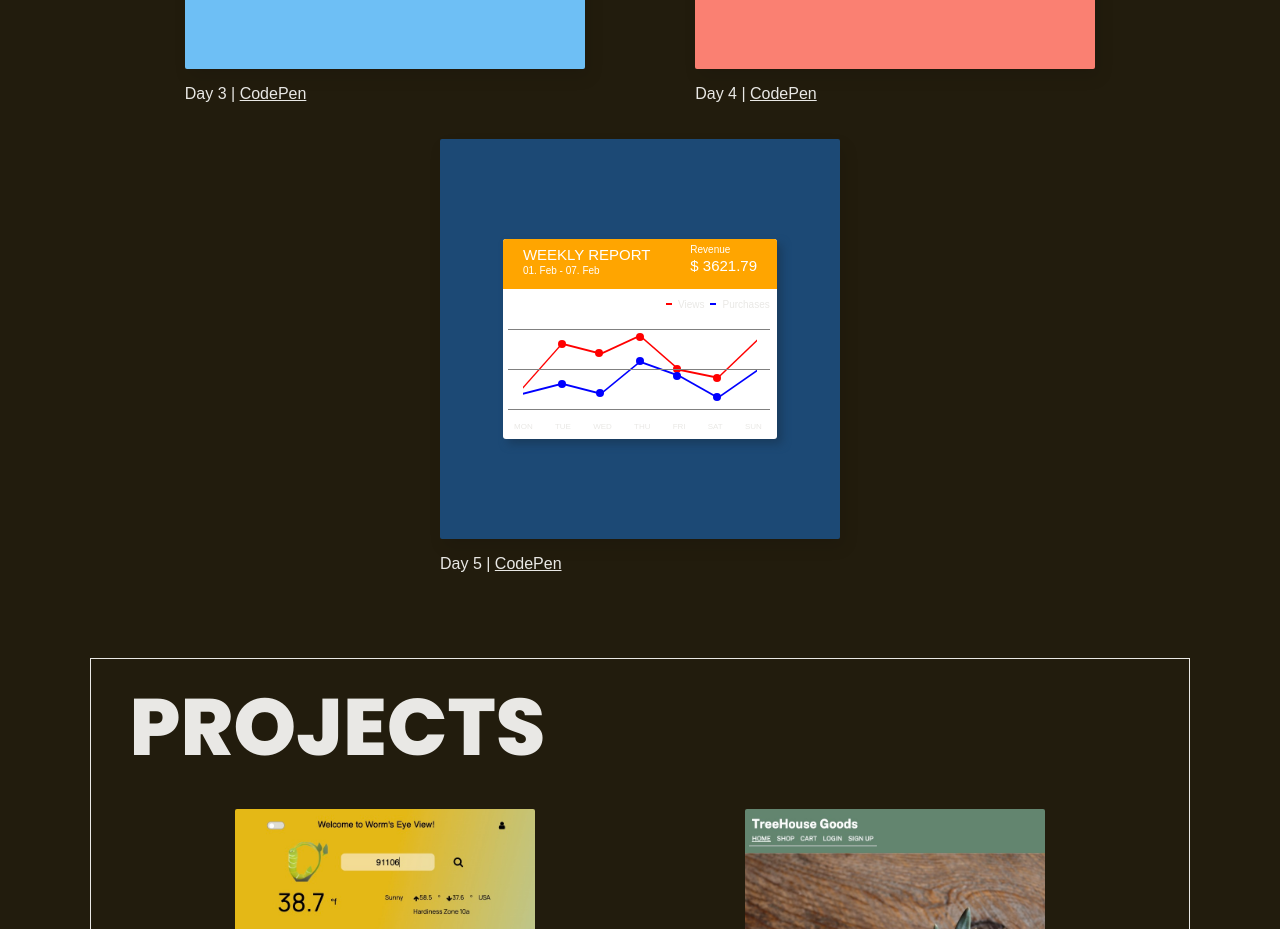
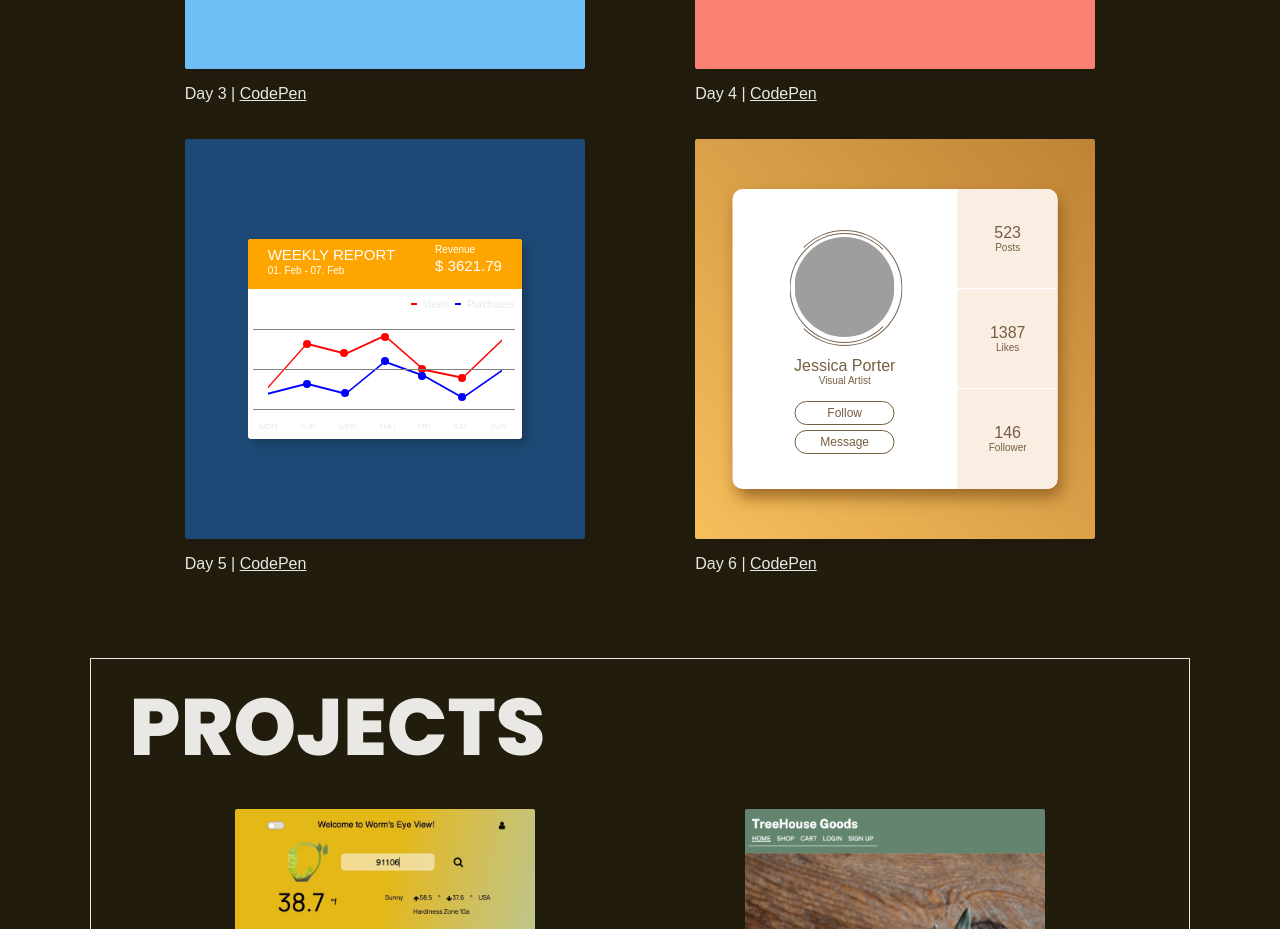
Before and after one commit to anemard/portfolio_tech_website, a React (Create React App) app: page /challenge in a window 1280 px wide. Shown: the part 1120-2049 px from the top of the page. Built offline with nearby package versions, Linux system fonts and the light colour scheme; grey boxes are pictures that could not be loaded.

Commit message:
added challenge day6

```diff
--- a/src/components/100DayCSS/Day4.css
+++ b/src/components/100DayCSS/Day4.css
@@ -1,6 +1,6 @@
 @import url(https://fonts.googleapis.com/css?family=Open+Sans:700,300);
 
-.frame {
+.frame4 {
   position: relative;
   /* top: 50%;
   left: 50%; */
@@ -18,7 +18,7 @@
 	-moz-osx-font-smoothing: grayscale;
 }
 
-.center {
+.center4 {
   position: absolute;
   top: 50%;
   left: 50%;
--- a/src/components/100DayCSS/Day4.js
+++ b/src/components/100DayCSS/Day4.js
@@ -5,8 +5,8 @@ function Day4() {
 
     return (
       <div>
-        <div class="frame">
-            <div class="center">
+        <div class="frame4">
+            <div class="center4">
                 <div id="bigCircle"></div>
                 <div id="midCircle"></div>
                 <div id="smCircle"></div>
--- a/src/components/100DayCSS/Day6.css
+++ b/src/components/100DayCSS/Day6.css
@@ -0,0 +1,164 @@
+@import url(https://fonts.googleapis.com/css?family=Open+Sans:700,300);
+
+.frame6 {
+  position: relative;
+  /* top: 50%;
+  left: 50%; */
+  width: 400px;
+  height: 400px;
+  /* margin-top: -200px;
+  margin-left: -200px; */
+  border-radius: 2px;
+	box-shadow: 4px 8px 16px 0 rgba(0,0,0,0.1);
+	overflow: hidden;
+  background: yellow;
+	background-image: linear-gradient(to bottom left, #bf8336, #f7be5c);
+  color: #333;
+	font-family: 'Open Sans', Helvetica, sans-serif;
+	-webkit-font-smoothing: antialiased;
+	-moz-osx-font-smoothing: grayscale;
+}
+
+.center6 {
+  position: absolute;
+  top: 50%;
+  left: 50%;
+  transform: translate(-50%,-50%);
+}
+
+.box {
+	width: 325px;
+	height: 300px;
+	background: white;
+	border-radius: 10px;
+	display: flex;
+	flex-direction: row;
+	box-shadow: 4px 8px 16px 0 #996726;
+}
+
+.profile {
+	width:224px;
+	height: 319px;
+	display: flex;
+	flex-direction: column;
+	justify-content: center;
+	align-items: center;
+}
+
+.profile-image {
+	width: 100px;
+	height: 100px;
+	border-radius: 50px;
+  z-index: 100;
+}
+
+.semi-circle-1 {
+  position: absolute;
+  height: 108px;
+  width: 108px;
+  border-radius: 50%;
+  border : 1px solid #786450;
+  top: 44px;
+  left: 57px;
+  border-right: 1px solid transparent;
+  transform: rotate(0deg);
+  transition: 1.5s;
+}
+
+.semi-circle-2 {
+  position: absolute;
+  height: 114px;
+  width: 114px;
+  border-radius: 50%;
+  border : 1px solid #786450;
+  top: 41px;
+  left: 54px;
+  border-right: 1px solid transparent;
+  transform: rotate(180deg);
+  transition: all 1.5s ease-in-out;
+}
+
+/* .semi-circles:hover {
+	cursor: pointer;
+
+	.semi-circle-2 {
+		transform: rotate(540deg);
+	};
+
+	.semi-circle-1 {
+		transform: rotate(-360deg);
+	};
+
+} */
+
+.semi-circles:hover > .semi-circle-2 {
+	cursor: pointer;
+	transform: rotate(540deg);
+}
+
+.semi-circles:hover > .semi-circle-1 {
+	cursor: pointer;
+	transform: rotate(-360deg);
+}
+
+#name {
+	margin: 15px 0px 0px 0px;
+    color: #755e3f;
+}
+
+#bio {
+	margin: 0px 0px 15px 0px;
+    color: #755e3f;
+}
+
+button {
+	width: 100px;
+	height: 24px;
+	margin: 0 0 5px 0 ;
+	background: white;
+	border: 1px solid #755e3f;
+	color: #755e3f;
+	border-radius: 12px;
+	font-size: 12px;
+}
+
+button:hover {
+	cursor: pointer;
+	background: #755e3f;
+	color: white;
+}
+
+.userInfoDiv{
+	width:100px;
+	height: 99.25px;
+	display: flex;
+	flex-direction: column;
+	justify-content: center;
+	align-items: center;
+	margin: 0px 0px 1px 1px;
+	background: #faeee3;
+}
+
+.userInfoDiv:hover {
+	background: #f0ddcc;
+	cursor: pointer;
+}
+
+#top-right {
+	border-radius: 0px 10px 0px 0px;
+}
+
+#bottom-right {
+	border-radius: 0px 0px 10px 0px;
+}
+
+.subtitle {
+	font-size: 10px;
+	margin: 0px;
+    color: #755e3f;
+}
+
+.userInfo {
+	margin: 0px;
+    color: #755e3f;
+}
--- /dev/null
+++ b/src/components/100DayCSS/Day6.js
@@ -0,0 +1,45 @@
+import React from 'react'
+import './Day6.css'
+
+function Day6() {
+
+    return (
+      <div>
+        <div class="frame6">
+        <div class="center6">
+                <div class="box">
+                    <div class="profile">
+                        <div><img src="https://100dayscss.com/codepen/jessica-potter.jpg" class="profile-image" /></div>
+                        <div class="semi-circles">
+                            <div class="semi-circle-2"></div>
+                            <div class="semi-circle-1"></div>
+                        </div>
+                        <div><p id="name">Jessica Porter</p></div>
+                        <div><p class="subtitle" id="bio">Visual Artist</p></div>
+                        <button>Follow</button>
+                        <button>Message</button>
+                    </div>
+                    <div class="userInfoDivs">
+                        <div class="userInfoDiv" id="top-right">
+                            <p class="userInfo">523</p>
+                            <p class="subtitle">Posts</p>
+                        </div>
+                        <div class="userInfoDiv">
+                            <p class="userInfo">1387</p>
+                            <p class="subtitle">Likes</p>
+                        </div>
+                        <div class="userInfoDiv" id="bottom-right">
+                            <p class="userInfo">146</p>
+                            <p class="subtitle">Follower</p>
+                        </div>
+                    </div>
+                </div>
+        </div>
+        </div>
+
+        <p>Day 6 | <a href="https://codepen.io/anemard/pen/oNMOXMa" target="_blank">CodePen</a></p>
+      </div>
+    )
+}
+
+export default Day6
--- a/src/components/100DayCSS/index.js
+++ b/src/components/100DayCSS/index.js
@@ -3,3 +3,4 @@ export { default as Day2 } from './Day2'
 export { default as Day3 } from './Day3'
 export { default as Day4 } from './Day4'
 export { default as Day5 } from './Day5'
+export { default as Day6 } from './Day6'
--- a/src/components/Challenge.js
+++ b/src/components/Challenge.js
@@ -1,6 +1,6 @@
 import React from 'react'
 import { Link } from 'react-router-dom'
-import { Day1, Day2, Day3, Day4, Day5 } from './100DayCSS'
+import { Day1, Day2, Day3, Day4, Day5, Day6 } from './100DayCSS'
 
 function Challenge() {
 
@@ -16,6 +16,7 @@ function Challenge() {
                 <div className='challenge-card'><Day3 /></div>
                 <div className='challenge-card'><Day4 /></div>
                 <div className='challenge-card'><Day5 /></div>
+                <div className='challenge-card'><Day6 /></div>
               </div>
           </div>
       </div>
```
